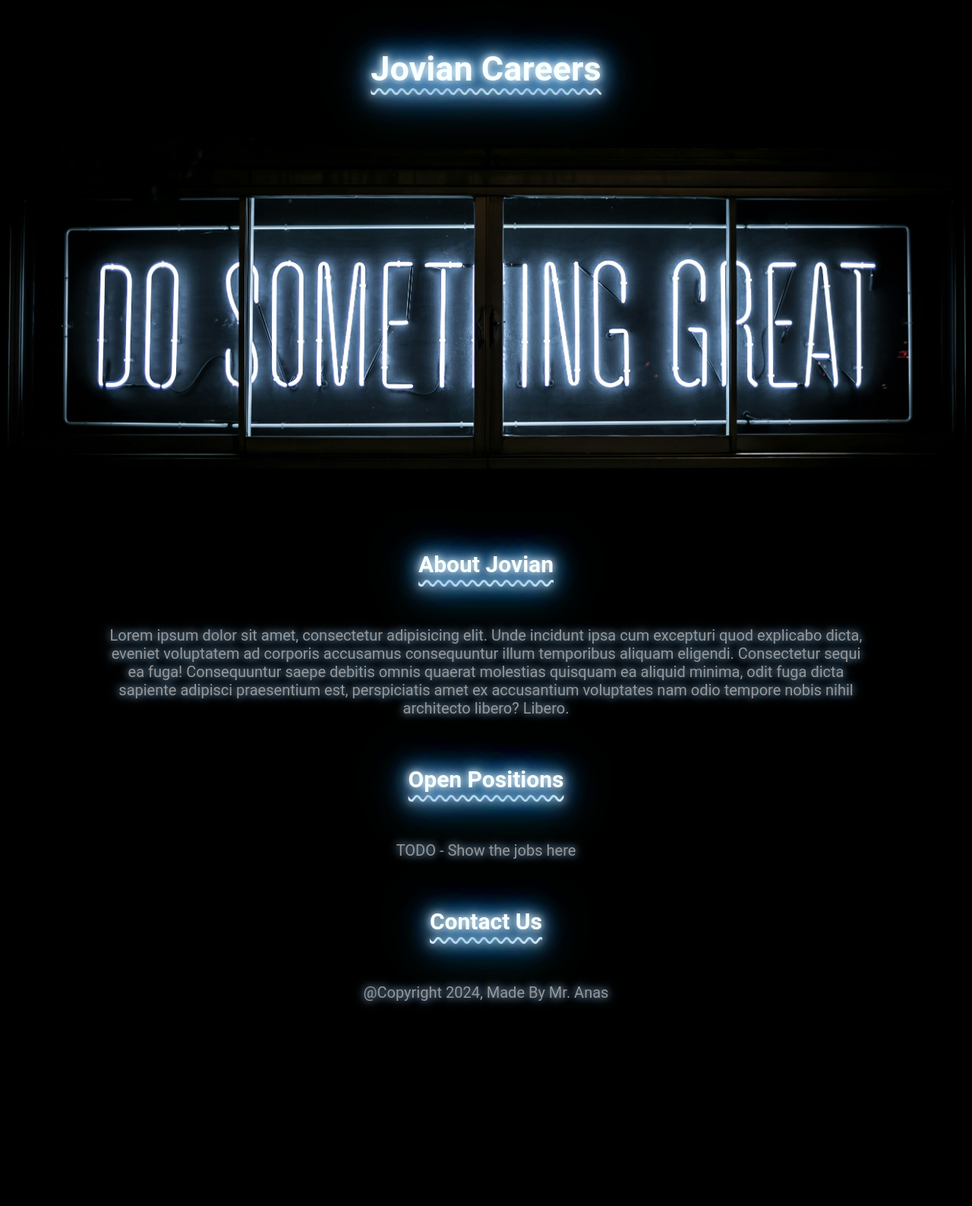
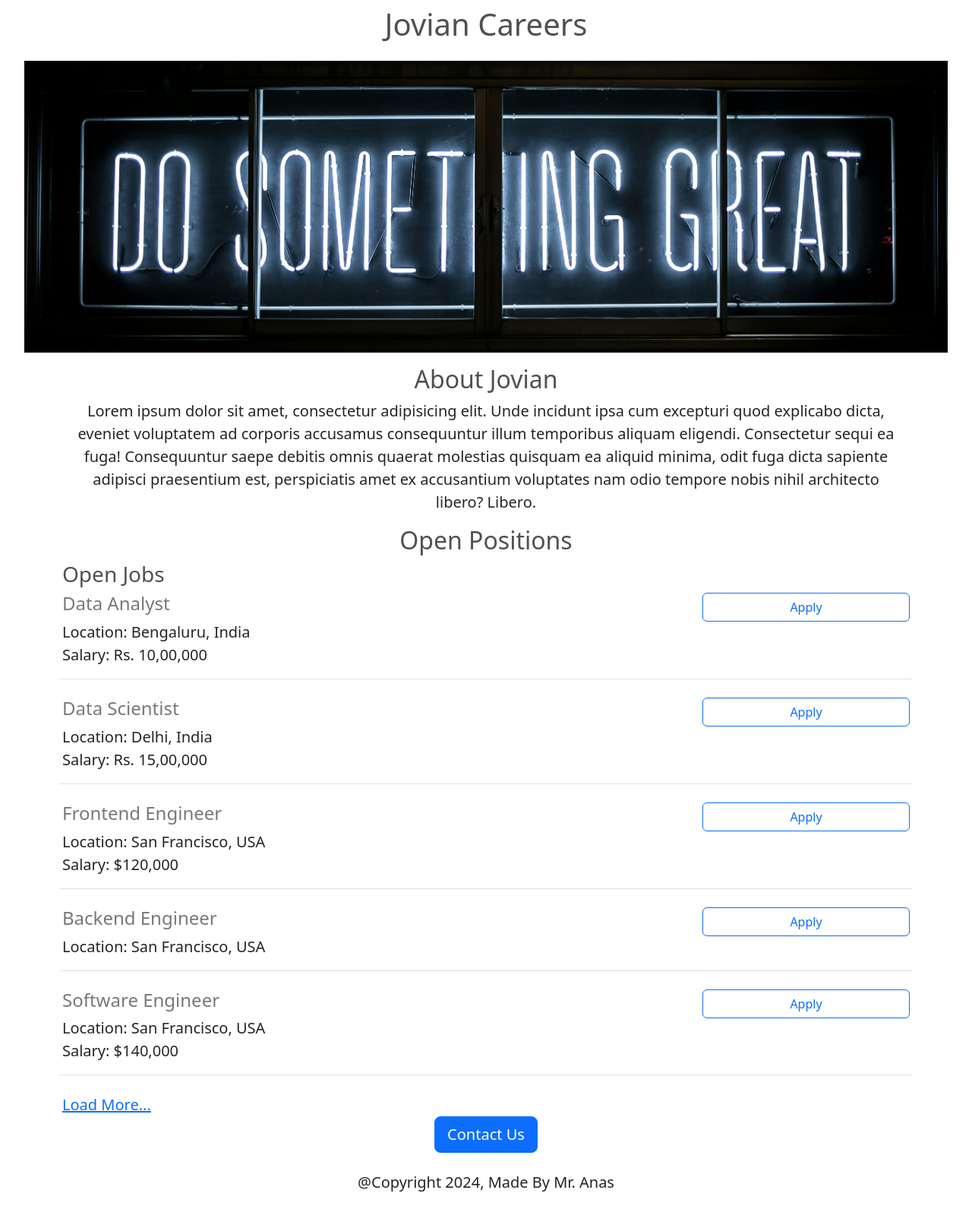
Before and after one commit to Mr-Anas608/jovian-carriers-website, a Flask app: page / in a window 1280 px wide. Shown: the whole page at 76% size. Before the commit the page ends 1323 px from the top, so only its background shows below. Run offline with Flask 3, Linux system fonts and the light colour scheme.

Commit message:
added bootstrap

```diff
--- a/app.py
+++ b/app.py
@@ -1,12 +1,79 @@
-from flask import Flask, render_template
+from flask import Flask, render_template, request
 
 app = Flask(__name__)
 
+Jobs = [
+    {
+        'id': 1,
+        'title': 'Data Analyst',
+        'location': 'Bengaluru, India',
+        'salary': 'Rs. 10,00,000'
+    },
+    {
+        'id': 2,
+        'title': 'Data Scientist',
+        'location': 'Delhi, India',
+        'salary': 'Rs. 15,00,000'
+    },
+    {
+        'id': 3,
+        'title': 'Frontend Engineer',
+        'location': 'San Francisco, USA',
+        'salary': '$120,000'
+    },
+    {
+        'id': 4,
+        'title': 'Backend Engineer',
+        'location': 'San Francisco, USA',
+        # 'salary': '$130,000'
+    },
+    {
+        'id': 5,
+        'title': 'Software Engineer',
+        'location': 'San Francisco, USA',
+        'salary': '$140,000'
+    },
+  {
+        'id': 6,
+        'title': 'Data Engineer',
+        'location': 'San Francisco, USA',
+        'salary': '$150,000'
+
+  },
+  {
+        'id': 7,
+        'title': 'DevOPS Expert',
+        'location': 'San Francisco, USA',
+        'salary': '$160,000'
+
+  },
+  {
+        'id': 8,
+        'title': 'Software Engineer',
+        'location': 'London',
+        'salary': '$170,000'
+
+  }
+]
 
 @app.route("/")
 def index():
-  return render_template('index.html')
+    return render_template('index.html', jobs=Jobs[:5], offset=5, total_jobs=len(Jobs), more=False)
 
+@app.route("/more-jobs")
+def load_more_jobs():
+    offset = int(request.args.get('offset', 5))  # Get the offset from the query parameters
+    more_jobs = Jobs[offset:offset+5]  # Return the next 5 jobs
+    return render_template(
+        'index.html',
+        jobs=more_jobs,
+        offset=offset + 5,
+        total_jobs=len(Jobs),
+        more=True  # Set a flag to display "More Jobs" heading
+    )
 
+# @app.route("/api/jobs")
+# def list_jobs():
+#   return jsonify('jobs')
 if __name__ == '__main__':
   app.run(host='0.0.0.0', debug=True)
--- a/static/css/style.css
+++ b/static/css/style.css
@@ -1,51 +1,19 @@
-*{
-  background-color: #000000;
+body{
+  display: flex;
+  flex-direction: column;
+  /* align-items: center; */
+  justify-content: center;
 }
-
-#title{
-  color: #F7FFFF;
-  text-shadow: 0 0 10px #F7FFFF, 0 0 20px #F7FFFF, 0 0 30px #008cff, 0 0 40px #008cff, 0 0 50px #6D91AF, 0 0 60px #6D91AF, 0 0 70px #6D91AF;
-  text-align: center;
-  font-family: Roboto;
-  font-size: 45px;
-  font-weight: bolder;
-  margin: 5vw;
-  text-decoration: underline;
-  text-decoration-style: wavy;
-  text-underline-offset: 10px;
-  text-decoration-thickness: 3.1px;
+#banner{
+  object-fit: cover;
+  height:30vw;
+  width: 95vw;
 }
-.image{
-  background-image: url("/static/images/banner.jpg");
-  background-size: cover;
-  background-repeat: no-repeat;
-  background-position: center center;
-  height: 60vh;
-
+@media (max-width: 768px) {
+  #banner {
+    height: 60vw; /* Make the image smaller on mobile devices */
+  }
 }
-
-main{
-  font-family: Roboto;
-  font-weight: normal;
-  text-align: center;
-
+h1, h2{
+  color: rgb(80,80,80);
 }
-.subheading{
-
-  color: #F7FFFF;
-  text-shadow: 0 0 10px #F7FFFF, 0 0 20px #F7FFFF, 0 0 30px #008cff, 0 0 40px #008cff, 0 0 50px #6D91AF, 0 0 60px #6D91AF, 0 0 70px #6D91AF;
-  font-size: 30px;
-  font-weight: bold;
-  text-decoration: underline;
-  text-decoration-style: wavy;
-  text-underline-offset: 10px;
-  text-decoration-thickness: 3.1px;
-  margin: 5vw;
-}
-.text{
-  text-shadow: 0 0 10px #6D91AF, 0 0 15px #6D91AF;
-  font-size: 20px;
-  font-weight: normal;
-  margin: 5vw 10vw;
-  color: rgb(150,150,150);
-}
--- a/templates/index.html
+++ b/templates/index.html
@@ -5,25 +5,50 @@
   <meta http-equiv="X-UA-Compatible" content="IE=edge">
   <meta name="viewport" content="width=device-width, initial-scale=1.0">
   <title>Jovian Careers</title>
+  <link href="https://cdn.jsdelivr.net/npm/bootstrap@5.3.3/dist/css/bootstrap.min.css" rel="stylesheet" integrity="sha384-QWTKZyjpPEjISv5WaRU9OFeRpok6YctnYmDr5pNlyT2bRjXh0JMhjY6hW+ALEwIH" crossorigin="anonymous">
   <link rel="stylesheet" href="/static/css/style.css">
 </head>
 <body>
-  <header>
-  <h1 id = 'title'>Jovian Careers</h1>
+  <header class="text-center">
+  <h1 class='mt-2 mb-4'>Jovian Careers</h1>
   <div class = 'image'>
-  <!-- <img src = "/static/images/banner.jpg"> -->
+  <img id= 'banner'class='img-fluid mx-2' src = "/static/images/banner.jpg">
   </div>
 
   </header>
 
-  <main>
-  <h2 class = "subheading"">About Jovian</h2>
-  <p class='text'>Lorem ipsum dolor sit amet, consectetur adipisicing elit. Unde incidunt ipsa cum excepturi quod explicabo dicta, eveniet voluptatem ad corporis accusamus consequuntur illum temporibus aliquam eligendi. Consectetur sequi ea fuga!
+  <main class="text-center container-md">
+    <h2 class="mt-3 mb-2 fs-2">About Jovian</h2>
+    <p class="lead text-justify px-2 ">Lorem ipsum dolor sit amet, consectetur adipisicing elit. Unde incidunt ipsa cum excepturi quod explicabo dicta, eveniet voluptatem ad corporis accusamus consequuntur illum temporibus aliquam eligendi. Consectetur sequi ea fuga!
   Consequuntur saepe debitis omnis quaerat molestias quisquam ea aliquid minima, odit fuga dicta sapiente adipisci praesentium est, perspiciatis amet ex accusantium voluptates nam odio tempore nobis nihil architecto libero? Libero.</p>
-  <h2 class='subheading''>Open Positions</h2>
-  <p class='text'>TODO - Show the jobs here</p>
-    <h2 class='subheading''>Contact Us</h2>
-  <p class='text'>@Copyright 2024, Made By Mr. Anas</p>
+
+  <h2 class="mt-3 mb-2 fs-2">Open Positions</h2>
+
+    <div class="lead text-start">
+      {% if not more %}
+        <h2 class='fs-3'>Open Jobs</h2>
+      {% endif %}
+
+      {% if more %}
+        <h2 class='mt-2 mb-4 fs-3' style='color: rgb(100,100,100; text-size: 900'><u>More Jobs</u></h2>
+      {% endif %}
+
+      {% if jobs %}
+        {% for job in jobs %}
+          {% include 'job-items.html' %}
+        {% endfor %}
+      {% else %}
+        <p>No more jobs available.</p>
+      {% endif %}
+
+      {% if offset < total_jobs %}
+        <a class='lead' href='/more-jobs?offset={{ offset }}'>Load More...</a>
+      {% endif %}
+    </div>
+
+  <button class="btn btn-primary btn-lg mb-4">Contact Us</button>
+
+  <p class="lead" fs-4>@Copyright 2024, Made By Mr. Anas</p>
   </main>
 </body>
 </html>
--- /dev/null
+++ b/templates/job-items.html
@@ -0,0 +1,20 @@
+<div class="mb-4 border-bottom pb-3 row g-2" >
+    <div class='col-md-9 col-12'>
+        <h4 class='h4'
+          style='color: rgb(120,120,120);'
+          >
+          {{ job['title'] }}
+        </h4>
+        <div>
+          Location: {{ job['location'] }}
+        </div>
+        {% if 'salary' in job %}
+        <div>
+          Salary: {{ job['salary'] }}
+        </div>
+        {% endif %}
+    </div>
+  <div class='col-md-3 col-12'>
+    <button type="button" class="btn btn-outline-primary w-100"">Apply</button>
+  </div>
+</div>
```
